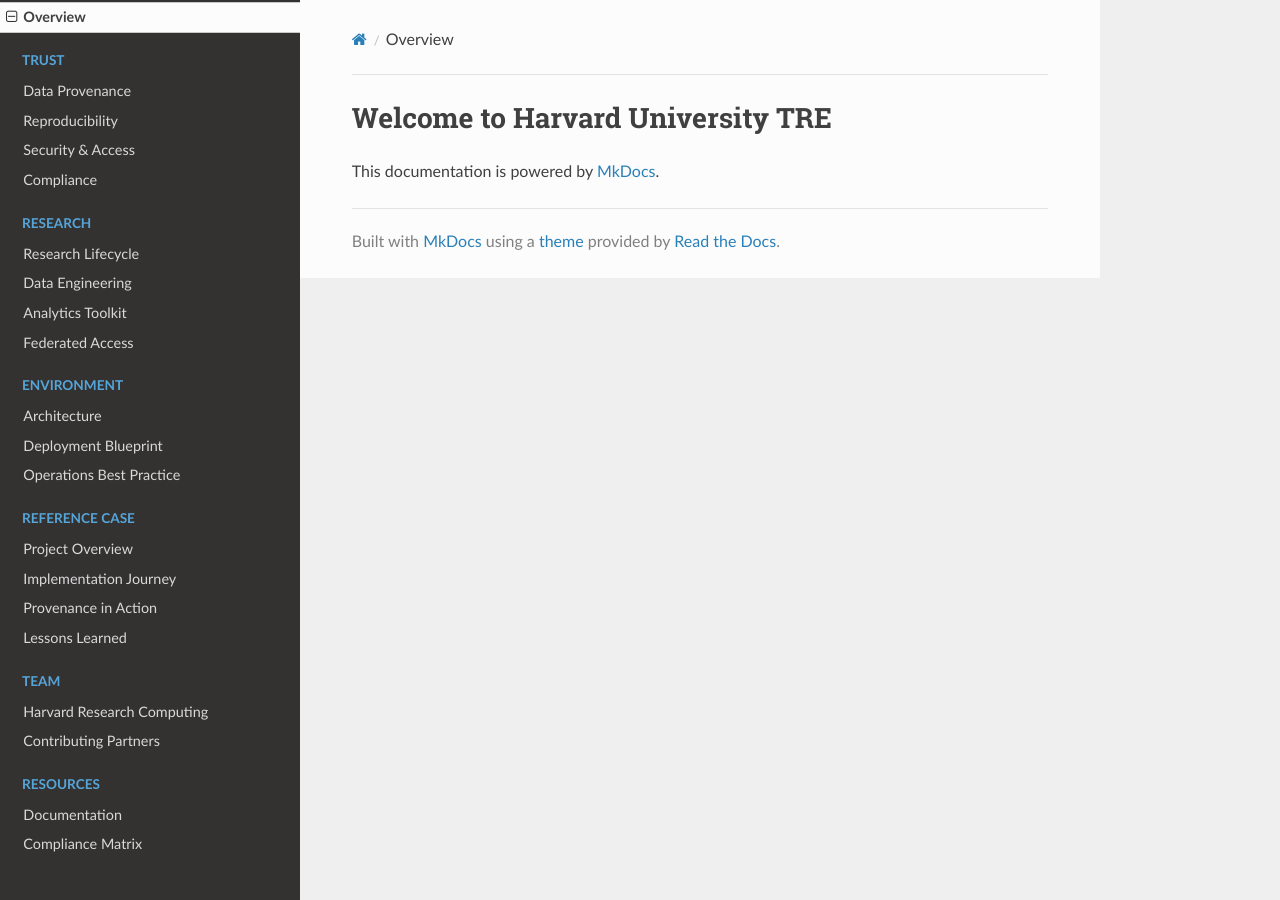
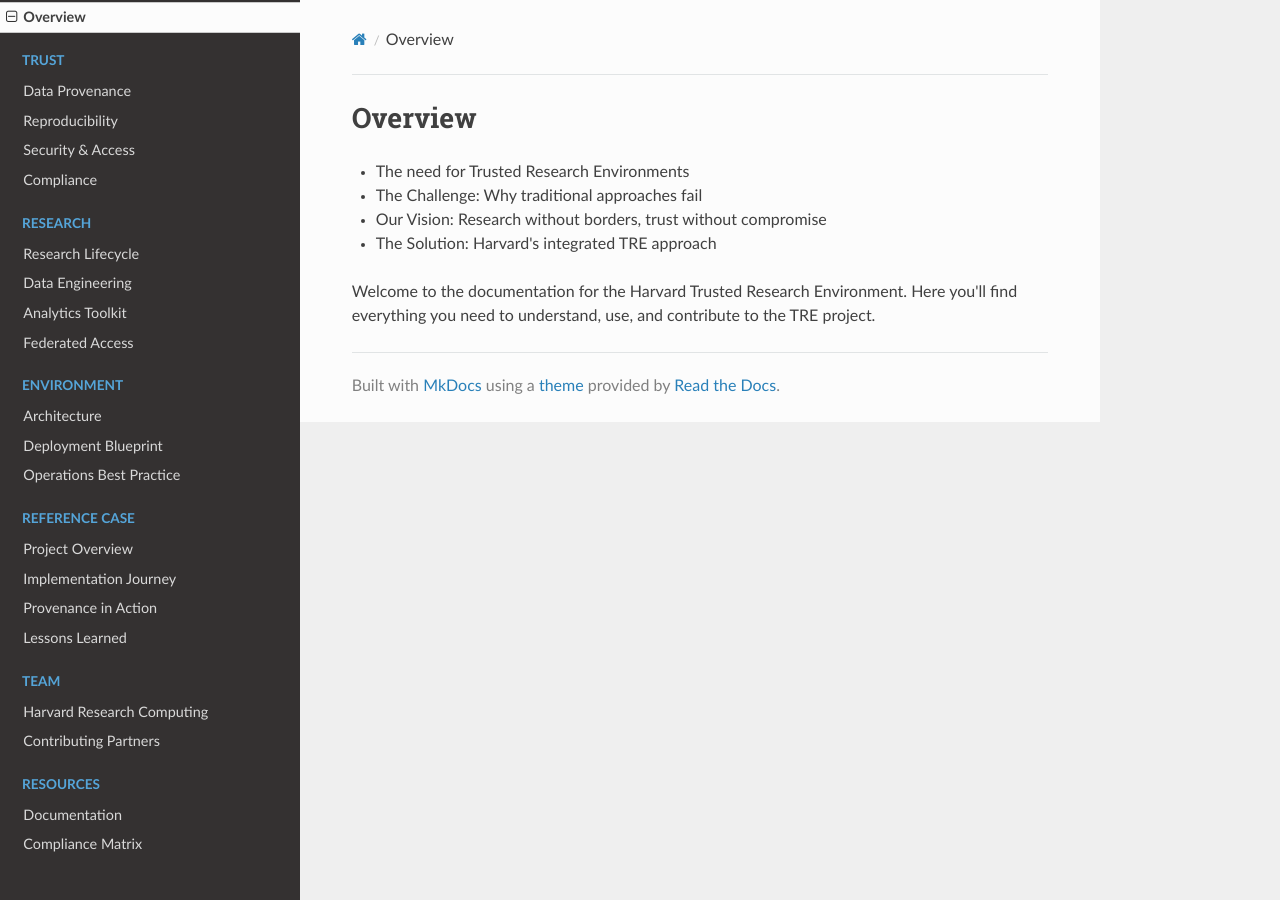
Before and after one commit to HarvardRC/tre, an MkDocs documentation site: the page built from docs/index.md, in a window 1280 px wide. Built offline with MkDocs 1.6.1, drawn with Linux system fonts in a browser that asks for light colours; nearby versions of some CDN libraries.

Commit message:
Update index.md
initial structure

```diff
--- a/docs/index.md
+++ b/docs/index.md
@@ -1,3 +1,8 @@
-# Welcome to Harvard University TRE
+# Overview
 
-This documentation is powered by [MkDocs](https://www.mkdocs.org/).
+- The need for Trusted Research Environments
+- The Challenge: Why traditional approaches fail
+- Our Vision: Research without borders, trust without compromise
+- The Solution: Harvard's integrated TRE approach
+
+Welcome to the documentation for the Harvard Trusted Research Environment. Here you'll find everything you need to understand, use, and contribute to the TRE project.
```
